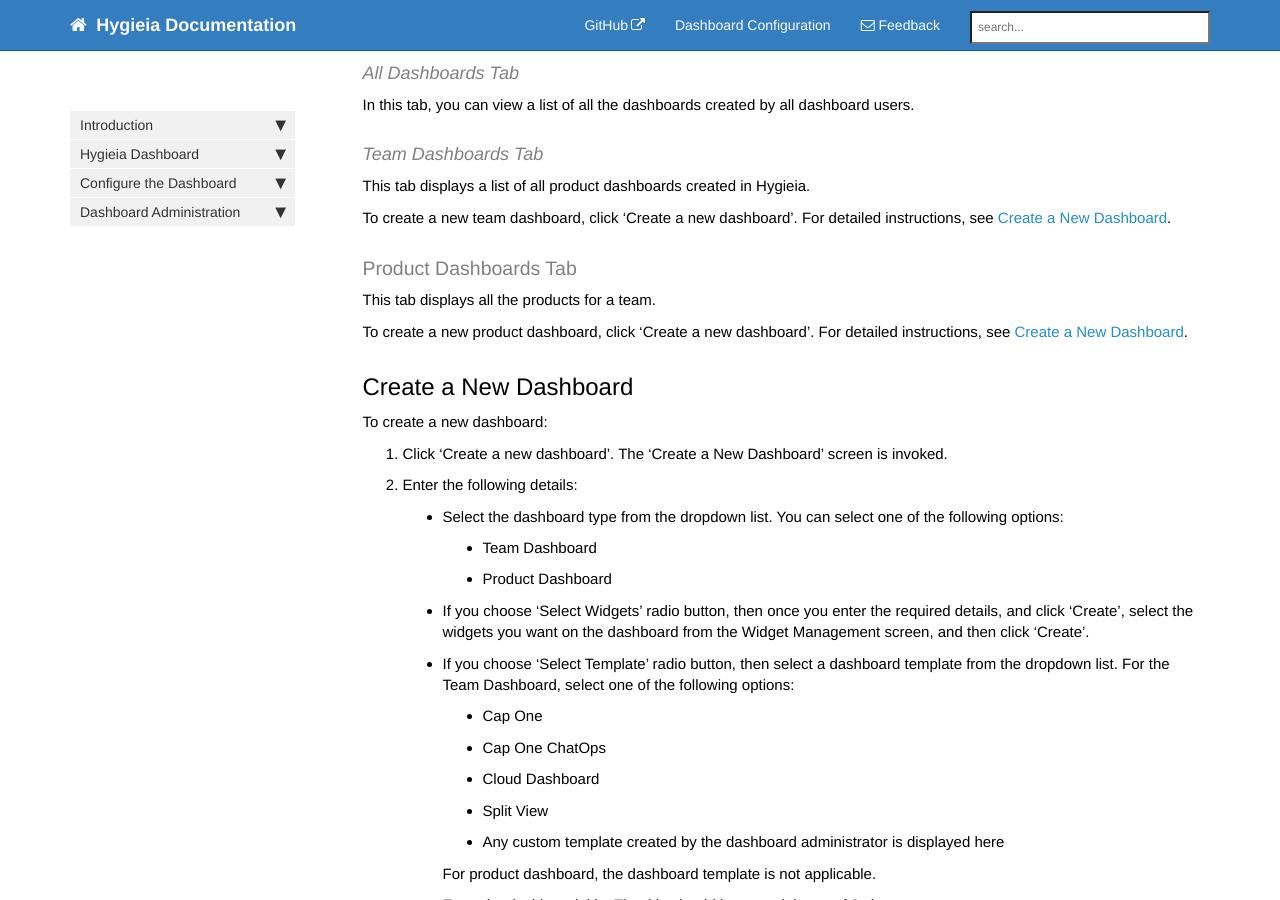
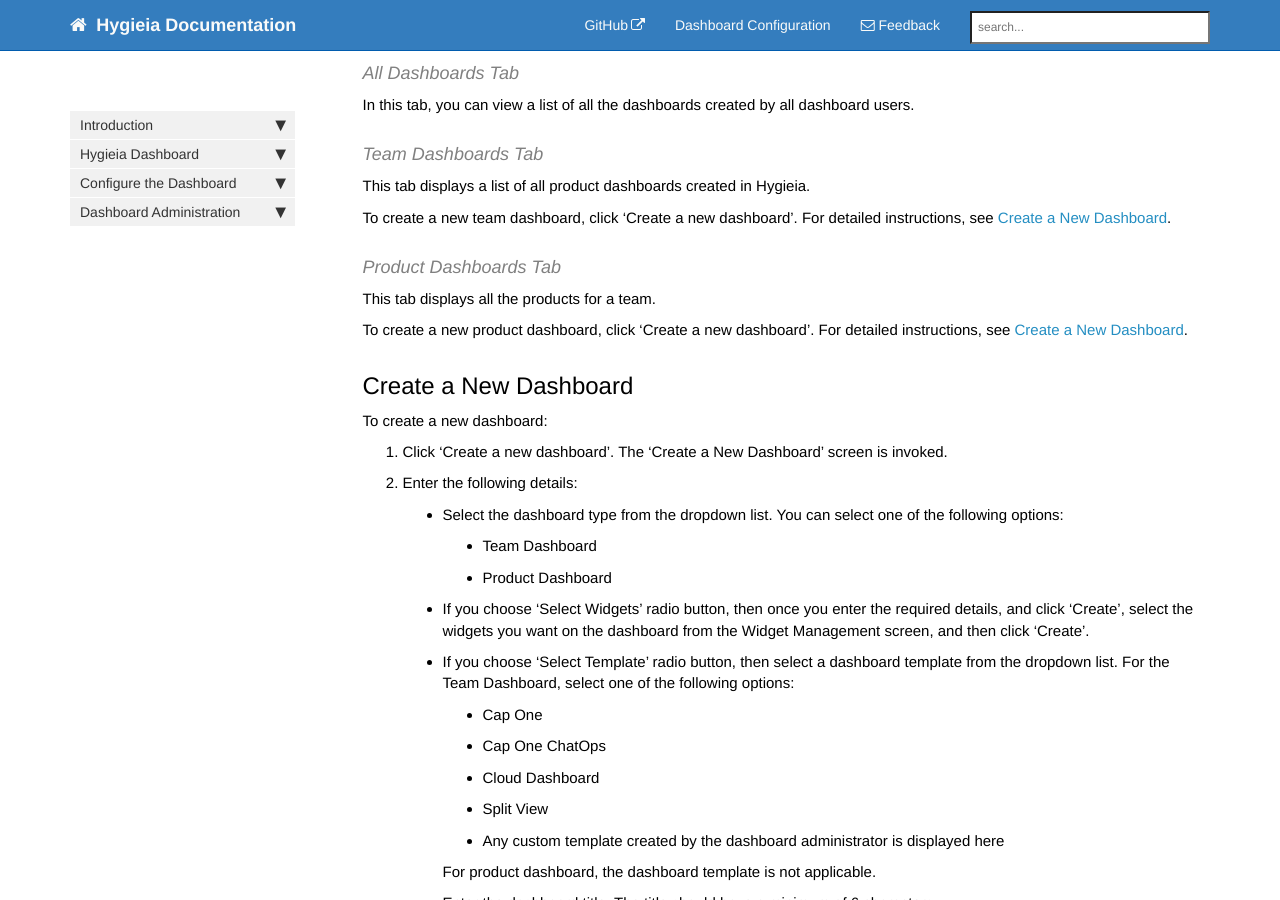
Before and after one commit to Megha849/HygieiaDocs, a Jekyll site: the page built from pages/product1/select_dashboard.md, in a window 1280 px wide and 900 px high, scrolled down 437 px. Built offline with Jekyll 4.4.1, drawn with Linux system fonts in a browser that asks for light colours; nearby versions of some CDN libraries; comment, search, counter and statistics services are not loaded.

```diff
--- a/pages/product1/select_dashboard.md
+++ b/pages/product1/select_dashboard.md
@@ -27,7 +27,7 @@ This tab displays a list of all product dashboards created in Hygieia.
 
 To create a new team dashboard, click 'Create a new dashboard'. For detailed instructions, see [Create a New Dashboard](#create-a-new-dashboard).
 
-### Product Dashboards Tab
+#### Product Dashboards Tab
 
 This tab displays all the products for a team.
 
```
